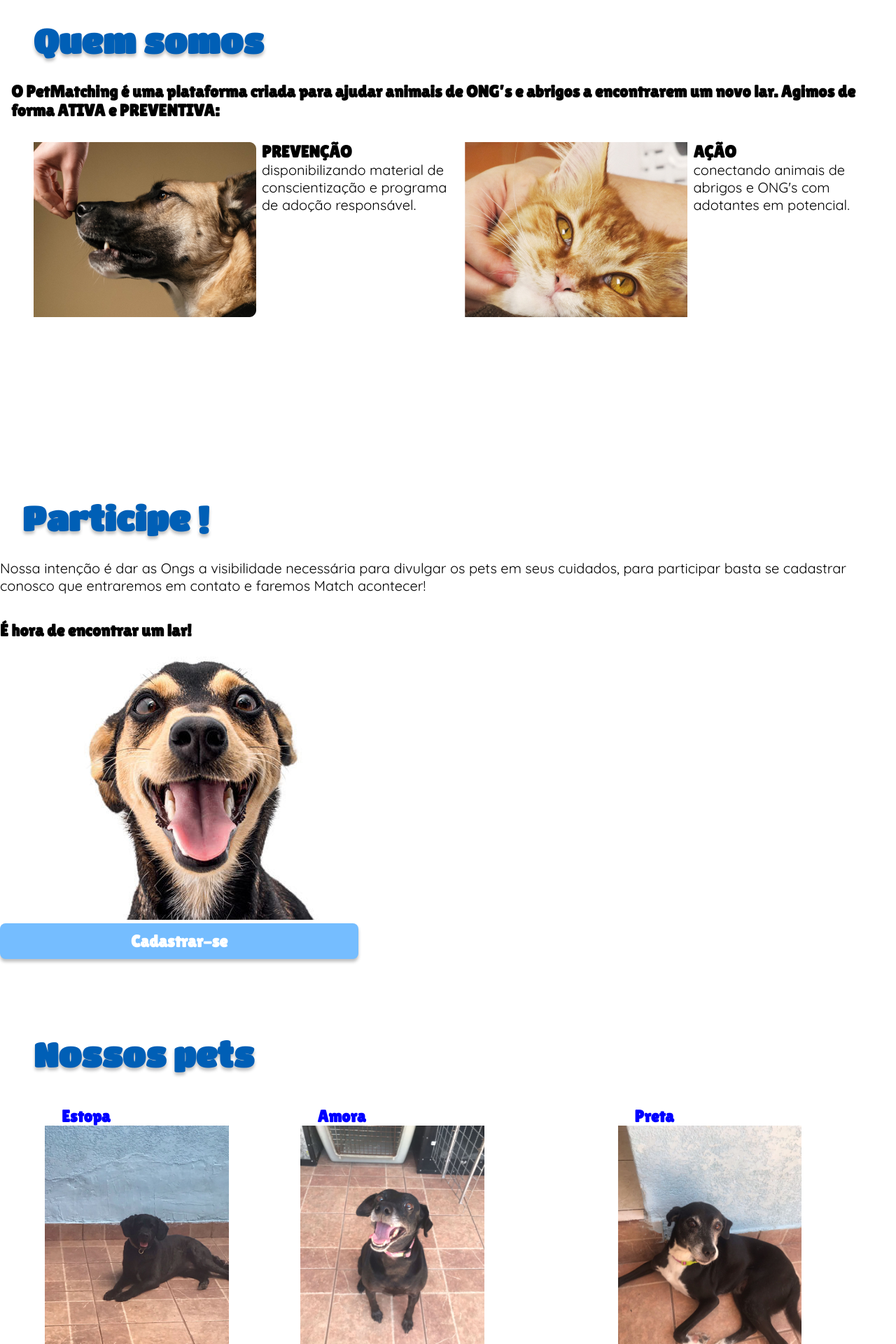
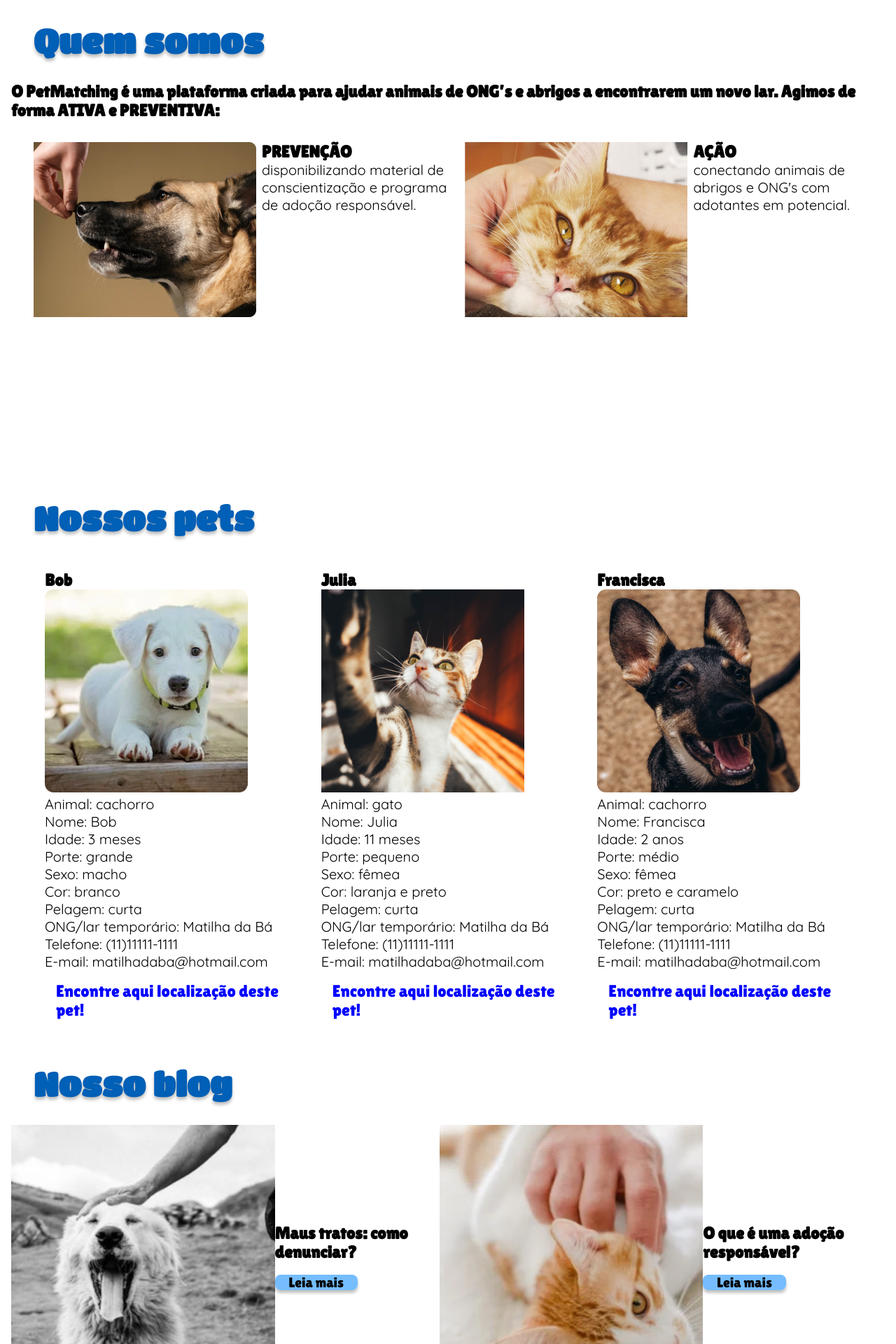
Before and after one commit to PI-UNIVESP-Grupo-11-1-sem-2023/petmatch-django, a Django app: page / in a window 1280 px wide. Shown: the part 800-2720 px from the top of the page at 70% size. Run offline with Django 4.2, Linux system fonts and the light colour scheme; data comes from the database, SQL or seed files in the repository.

Commit message:
Update index.html
Atualizando o menu para considerar a nova página do blog

```diff
--- a/templates/petmatch/index.html
+++ b/templates/petmatch/index.html
@@ -1,106 +1,126 @@
-{% load static %}
 <!DOCTYPE html>
 <html lang="pt-BR">
+
 <head>
     <meta charset="UTF-8">
      <meta name="viewport" content="width=device-width, initial-scale=1.0">
      <meta name="description" content="Adote ou seja uma ONG parceira">
     <title>PetMatch!</title>
-        <link rel="stylesheet" href="{% static 'styles/styles.css' %}">
+    <link rel="stylesheet" type="text/css" href="styles.css">
 </head>
 <body>
+    <header></header>
     <main>
         <section id="home">
             <section class="cabecalho">
+                    <a href="index.html"><img src="img/logo-menor.png" alt="logo Petmatching"></a>
                 <nav class="cabecalho-menu">
-                        <a class="cabecalho-logo" href="{% url 'index' %}">
-                            <img src="{% static 'img/logo-menor.png' %}" alt="logo Petmatching" />
-                        </a>
-                        <a class="cabecalho-menu-item" href="{% url 'index' %}">Home</a>
-                        <a class="cabecalho-menu-item" href="#quem_somos">Quem Somos</a>
-                        <a class="cabecalho-menu-item" href="{% url 'lista_pets' %}">Pets</a>
-                        <a class="cabecalho-menu-item" href="#blog">Blog</a>
-                        <a class="cabecalho-menu-item" href="{% url 'lista_ong' %}">ONGs Participantes</a>
-                        <a class="cabecalho-menu-item" href="{% url 'login' %}">Login</a>
+                    <a class=cabecalho-menu-item href="#home">Home</a>
+                    <a class=cabecalho-menu-item href="#quem_somos">Quem Somos</a>
+                    <a class=cabecalho-menu-item href="#pets">Pets</a>
+                    <a class=cabecalho-menu-item href="blog.html">Blog</a>
+                    <a class=cabecalho-menu-item href="cadastro ong.html">Cadastrar ONG</a>
+                    <a class=cabecalho-menu-item href="login.html">Login ONG</a>
                 </nav>
             </section>
             <section class="conteudo_inicial">
-                    <div class="conteudo_inicial_box1">
-                        <h1 class="conteudo_inicial_titulo">NÃO COMPRE, ADOTE!</h1>
+                <div class="conteudo_inicial_box">
+                    <h1 class="conteudo_inicial_titulo">NÃO COMPRE, ADOTE!</H1>
                     <a class="conteudo_inicial_botao" href="#pets">Quero adotar</a>
                 </div>
-                    <img class="conteudo_inicial_imagem"
-                         src="{% static 'img/background_home2.jpg' %}"
-                         alt="Imagem de cachorro">
+                <img class="imagem" src="img/background_home2.jpg" alt="Imagem de cachorro">
             </section>
         </section>
         <section id="quem_somos">
             <h1>Quem somos</h1>
-                <h2>
-                    O PetMatching é uma plataforma criada para ajudar animais de ONG’s e abrigos a encontrarem um novo lar. Agimos de forma ATIVA e PREVENTIVA:
-                </h2>
+            <h2>O PetMatching é uma plataforma criada para ajudar animais de ONG’s e abrigos a encontrarem um novo lar. Agimos de forma ATIVA e PREVENTIVA:</h2>
             <section class="quem_somos_conteudo">
-                    <img src="{% static 'img/img3 dog_quemsomos.png' %}" alt="Imagem de um cachorro com pelagem de cor preta e bege, e uma mão humana em seu focinho" />
+                <img class="imagem" src="img/img3 dog_quemsomos.png" alt="Imagem de um cachorro com pelagem de cor preta e bege, e uma mão humana em seu focinho.">
                 <div class="quem_somos_prevencao">
                     <h2>PREVENÇÃO</h2>
                     <p>disponibilizando material de conscientização e programa de adoção responsável.</p>
                 </div>
-
-                    <img src="{% static 'img/img2 cat_quemsomos.png' %}" alt="Imagem de um gato de pelagem laranja, recebendo carinho de um humano" />
+                    <img class="imagem" src="img/img2 cat_quemsomos.png" alt="Imagem de um gato de pelagem laranja, recebendo carinho de um humano.">
                 <div class="quem_somos_cao">
                     <h2>AÇÃO</h2>
                     <p>conectando animais de abrigos e ONG's com adotantes em potencial.</p>
                 </div>
             </section>
         </section>
-            <section class="chamada_cadastro">
-                <div class="participe">
-                    <h1>Participe !</h1>
-                    <p>Nossa intenção é dar as Ongs a visibilidade necessária para divulgar os pets em seus cuidados, para participar basta se cadastrar conosco que entraremos em contato e faremos Match acontecer!</p>
-                    <br></br>
-                    <h2> É hora de encontrar um lar! <h2>
-                    <img class="cachorro-feliz" src="{% static 'img/cachorro-feliz.jpg' %}" alt="cachorro-preto-caramelo">
-                    <a class="conteudo_inicial_botao" href="{% url 'cadastro_ong' %}">Cadastrar-se</a>
-                 </div>
-            <br></br>
-                </br></br>
-            </section>
+
         <section id="pets">
             <h1>Nossos pets</h1>
             <section class="pets_conteudo">
-                    {% for pet in pets %}
-                        <div class="Estopa">
-                            <h2>
-                                <a href="{% url 'detalhes_pet' pet_id=pet.id %}">{{ pet.nome }}</a>
-                            </h2>
-                            <img class="imagem_pet_home" src="{{ pet.foto.url }}" />
+                <div class="Bob">
+                    <h2>Bob</h2>
+                    <img class="imagem_pets" src="img/img4 bob_queroadotar.png" alt="Imagem de um cachorro filhote de pelagem branca e coleira verde.">
                     <ul>
-                                <li>Animal: {{ pet.animal }}</li>
-                                <li>Idade: {{ pet.idade }} anos</li>
-                                <li>Porte: {{ pet.porte }}</li>
-                                <li>Sexo: {{ pet.sexo }}</li>
-                                <li>Cor: {{ pet.cor }}</li>
-                                <li>Comportamento: {{ pet.comportamento }}</li>
-                                <li>ONG/lar temporário: {{ pet.localizacao }}</li>
-                                <li>
-                                <ion-icon name="mail-outline"></ion-icon><a href="{{ pet.email_contato }}">{{ pet.email_contato }}</a>
-                                <a href="{% url 'localizacao_pet' pet.id %}">Localização</a>
-                            </li>
+                        <li>Animal: cachorro</li>
+                        <li>Nome: Bob</li>
+                        <li>Idade: 3 meses</li>
+                        <li>Porte: grande</li>
+                        <li>Sexo: macho</li>
+                        <li>Cor: branco</li>
+                        <li>Pelagem: curta</li>
+                        <li>ONG/lar temporário: Matilha da Bá</li>
+                        <li>Telefone: (11)11111-1111</li>
+                        <li>E-mail: matilhadaba@hotmail.com</li>
                     </ul>
+                    <div class="localizacao_item">
+                        <a href="localizacao.html" class="localizacao_link">Encontre aqui localização deste pet!</a>
                     </div>
-                {% endfor %}
+                </div>
+                <div class="Julia">
+                    <h2>Julia</h2>
+                    <img class="imagem_pets" src="img/img5 julia_queroadotar.png" alt="Imagem de uma gata de pelagem branca, preta e marrom, e olhos verdes.">
+                    <ul>
+                        <li>Animal: gato</li>
+                        <li>Nome: Julia</li>
+                        <li>Idade: 11 meses</li>
+                        <li>Porte: pequeno</li>
+                        <li>Sexo: fêmea</li>
+                        <li>Cor: laranja e preto</li>
+                        <li>Pelagem: curta</li>
+                        <li>ONG/lar temporário: Matilha da Bá</li>
+                        <li>Telefone: (11)11111-1111</li>
+                        <li>E-mail: matilhadaba@hotmail.com</li>
+                    </ul>
+                    <div class="localizacao_item">
+                        <a href="localizacao.html" class="localizacao_link">Encontre aqui localização deste pet!</a>
+                    </div>
+                </div>
+                <div class="Francisca">
+                    <h2>Francisca</h2>
+                    <img class="imagem_pets" src="img/img6 francisca_queroadotar.png" alt="Imagem de uma cadela filhote, de pelagem preta e marrom.">
+                    <ul>
+                        <li>Animal: cachorro</li>
+                        <li>Nome: Francisca</li>
+                        <li>Idade: 2 anos</li>
+                        <li>Porte: médio</li>
+                        <li>Sexo: fêmea</li>
+                        <li>Cor: preto e caramelo</li>
+                        <li>Pelagem: curta</li>
+                        <li>ONG/lar temporário: Matilha da Bá</li>
+                        <li>Telefone: (11)11111-1111</li>
+                        <li>E-mail: matilhadaba@hotmail.com</li>
+                    </ul>
+                    <div class="localizacao_item">
+                        <a href="localizacao.html" class="localizacao_link">Encontre aqui localização deste pet!</a>
+                    </div>
+                </div>
             </section>
         </section>
+
         <section id="blog">
             <h1>Nosso blog</h1>
             <section class="blog_conteudo">
-                <img src="{% static 'img/img7 dog_nossoblog.png' %}" alt="Imagem em preto e branco de um cachorro da raça labrador, recebendo carinho de um humano">
+                <img class="imagem" src="img/img7 dog_nossoblog.png" alt="Imagem em preto e branco de um cachorro da raça labrador, recebendo carinho de um humano.">
                 <div class="blog_conteudo_box1">
                     <h2>Maus tratos: como denunciar?</h2>
                     <br>
                     <a href="" class="leia_mais">Leia mais</a>
                 </div>
-                <img src="{% static 'img/img8 cat_nossoblog.png' %}" alt="Imagem de um gato branco e laranja, recebendo carinho de um humano">
+                    <img class="imagem" src="img/img8 cat_nossoblog.png" alt="Imagem de um gato branco e laranja, recebendo carinho de um humano.">
                 <div class="blog_conteudo_box2">
                     <h2>O que é uma adoção responsável?</h2>
                     <br>
@@ -109,28 +129,28 @@
             </section>
         </section>
     </main>
-    <script type="module"
-            src="https://unpkg.com/ionicons@5.5.2/dist/ionicons/ionicons.esm.js"></script>
     <footer>
-        <div class="container">
+         <div class = "container">
             <!-- primeira coluna-->
             <ul>
                 <h3>PetMatching</h3>
                 <p> Não compre! Adote!</p>
-                <p> 2023 </p>
             </ul>
 
             <!-- segunda coluna-->
             <ul>
                 <h3>Links</h3>
-                <p><a href="{% url 'cadastro_ong' %}">Cadastrar ONG</a><p>
-                <p><a href="#quem_somos">Quem somos</a></p>
+                <p><a href="cadastro ong.html">Cadastrar ONG</a><p>
+                <p><a href="login.html">Quem somos</a></p>
+
             </ul>
 
             <!-- terceira coluna-->
             <ul>
-                <h3><a href="acessibilidade">Acessibilidade</a></h3>
+                <h3><a href=acessibilidade.html>Acessibilidade</a></h3>
+
             </ul>
+
             <!-- quarta coluna-->
             <ul>
                 <h3>Contate-nos</h3>
```
Lines whose indentation alone changed are shown as unchanged.
